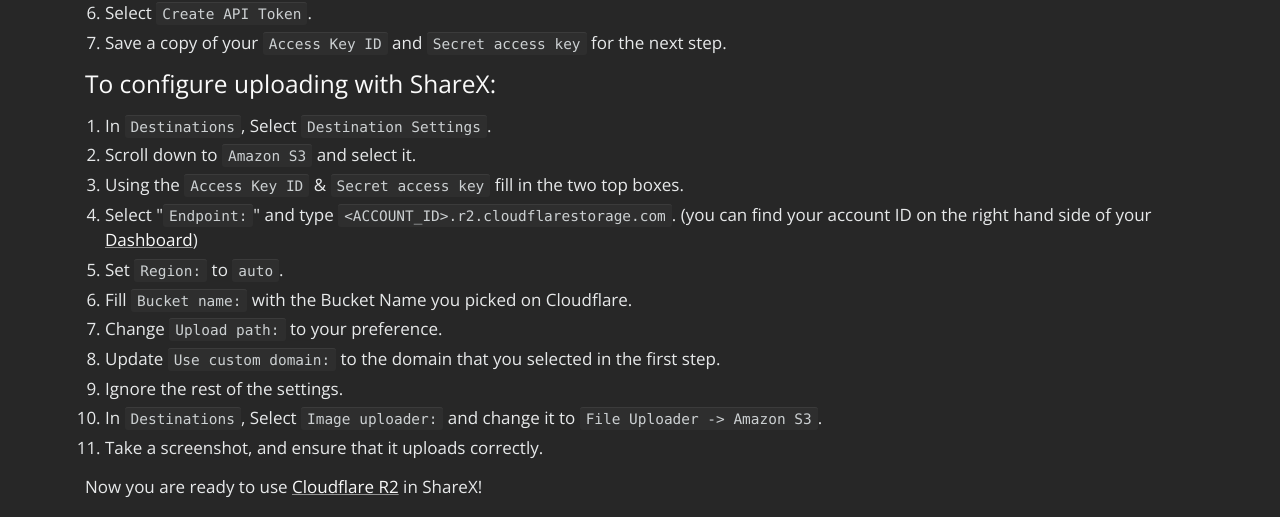
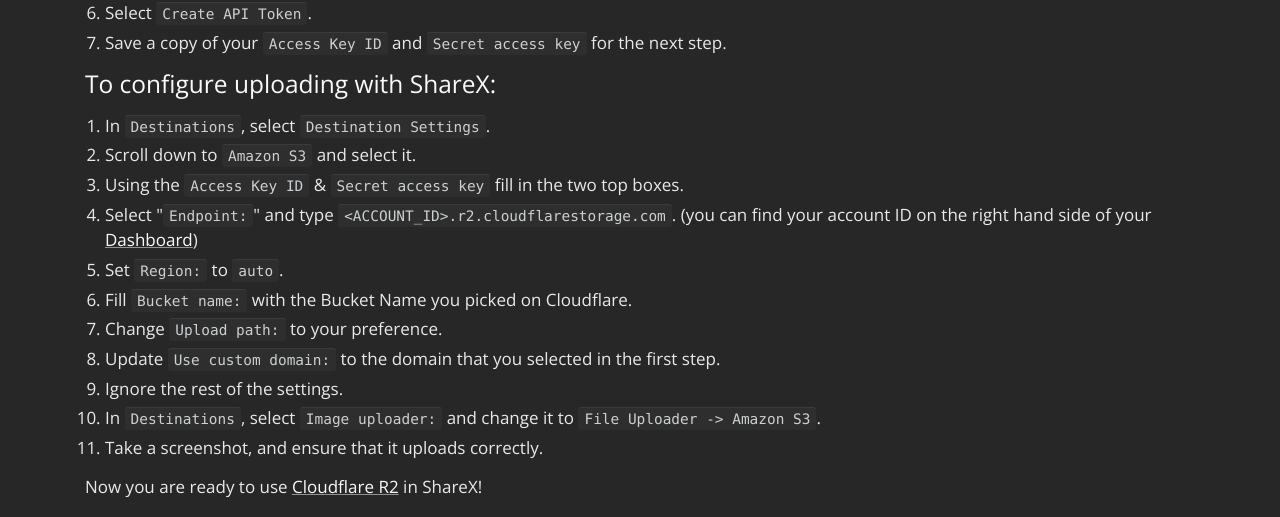
Before and after one commit to ShareX/sharex.github.io, a Jekyll site: the page built from docs/cloudflare-r2.md, in a window 1280 px wide. Shown: the part 1069-1586 px from the top of the page. Built offline with Jekyll 4.4.1, drawn with Linux system fonts in a browser that asks for light colours.

Commit message:
Capitalization Part 2

```diff
--- a/docs/cloudflare-r2.md
+++ b/docs/cloudflare-r2.md
@@ -37,7 +37,7 @@
 
 ### To configure uploading with ShareX:
 
-1. In `Destinations`, Select `Destination Settings`.
+1. In `Destinations`, select `Destination Settings`.
 2. Scroll down to `Amazon S3` and select it.
 3. Using the `Access Key ID` & `Secret access key` fill in the two top boxes.
 4. Select "`Endpoint:`" and type `<ACCOUNT_ID>.r2.cloudflarestorage.com`. (you can find your account ID on the right hand side of your [Dashboard](https://dash.cloudflare.com/?to=/:account/r2))
@@ -46,7 +46,7 @@
 7. Change `Upload path:` to your preference.
 8. Update `Use custom domain:` to the domain that you selected in the first step.
 9. Ignore the rest of the settings.
-10. In `Destinations`, Select `Image uploader:` and change it to `File Uploader -> Amazon S3`.
+10. In `Destinations`, select `Image uploader:` and change it to `File Uploader -> Amazon S3`.
 11. Take a screenshot, and ensure that it uploads correctly.
 
 Now you are ready to use [Cloudflare R2](https://www.cloudflare.com/products/r2) in ShareX!
```
